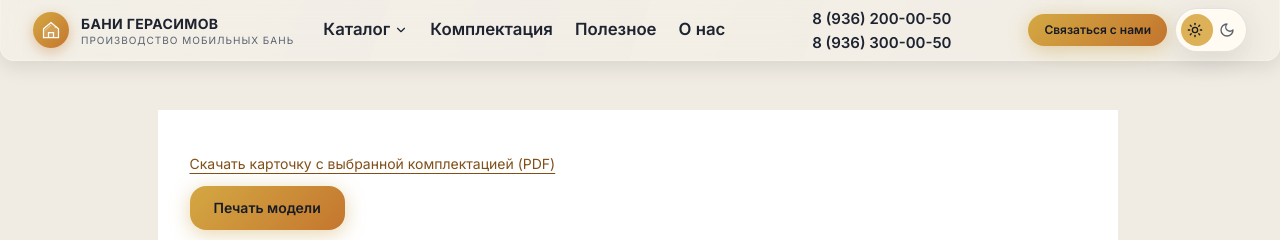
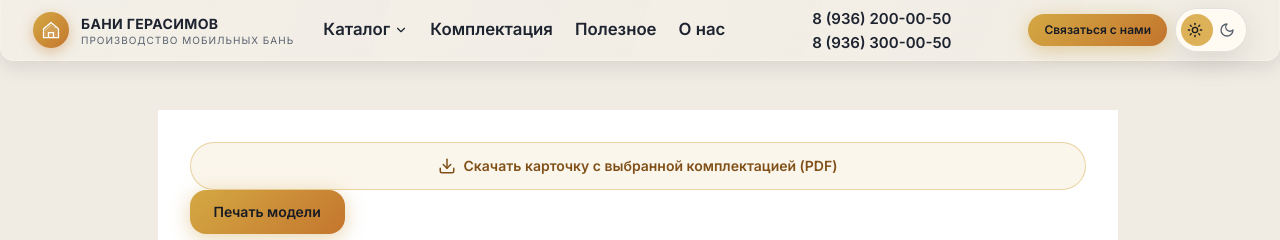
Before and after one commit to MorZzeS/NEW-SITE-BANI, a Next.js app: page /model-sheet/bg-01 in a window 1280 px wide. Shown: the top 240 px of the page. Built offline with nearby package versions, Linux system fonts and the light colour scheme.

Commit message:
BANGER test: make configured PDF download a prominent calculator action

```diff
--- a/src/components/catalog/DownloadModelPdfButton.tsx
+++ b/src/components/catalog/DownloadModelPdfButton.tsx
@@ -1,5 +1,6 @@
 'use client'
 import { useRef, useState } from 'react'
+import { Download } from 'lucide-react'
 import type { Sauna, Home } from '@/types'
 import { useModelConfiguration } from './ModelConfigurationContext'
 
@@ -17,5 +18,5 @@ export function DownloadModelPdfButton({ model }: { model: Sauna | Home }) {
     } catch { setError('Не удалось создать PDF. Попробуйте ещё раз.') }
     finally { busy.current = false; setPreparing(false) }
   }
-  return <div><button type="button" disabled={preparing} aria-busy={preparing} data-model-pdf-button onClick={download} className="inline-flex min-h-11 items-center text-sm text-gold-400 underline underline-offset-4 disabled:opacity-60">{preparing ? 'Готовим PDF…' : 'Скачать карточку с выбранной комплектацией (PDF)'}</button><span className="sr-only" role="status">{preparing ? 'Создаём PDF с текущей комплектацией' : ''}</span>{error && <p role="alert" className="mt-2 text-sm">{error}</p>}</div>
+  return <div><button type="button" disabled={preparing} aria-busy={preparing} data-model-pdf-button onClick={download} className="inline-flex min-h-12 w-full items-center justify-center gap-2 rounded-xl border border-gold-400/45 bg-gold-400/10 px-4 py-3 text-center text-sm font-semibold text-gold-300 transition-colors hover:border-gold-400/80 hover:bg-gold-400/20 disabled:cursor-wait disabled:opacity-60"><Download size={18} aria-hidden="true" />{preparing ? 'Готовим PDF…' : 'Скачать карточку с выбранной комплектацией (PDF)'}</button><span className="sr-only" role="status">{preparing ? 'Создаём PDF с текущей комплектацией' : ''}</span>{error && <p role="alert" className="mt-2 text-sm">{error}</p>}</div>
 }
```
